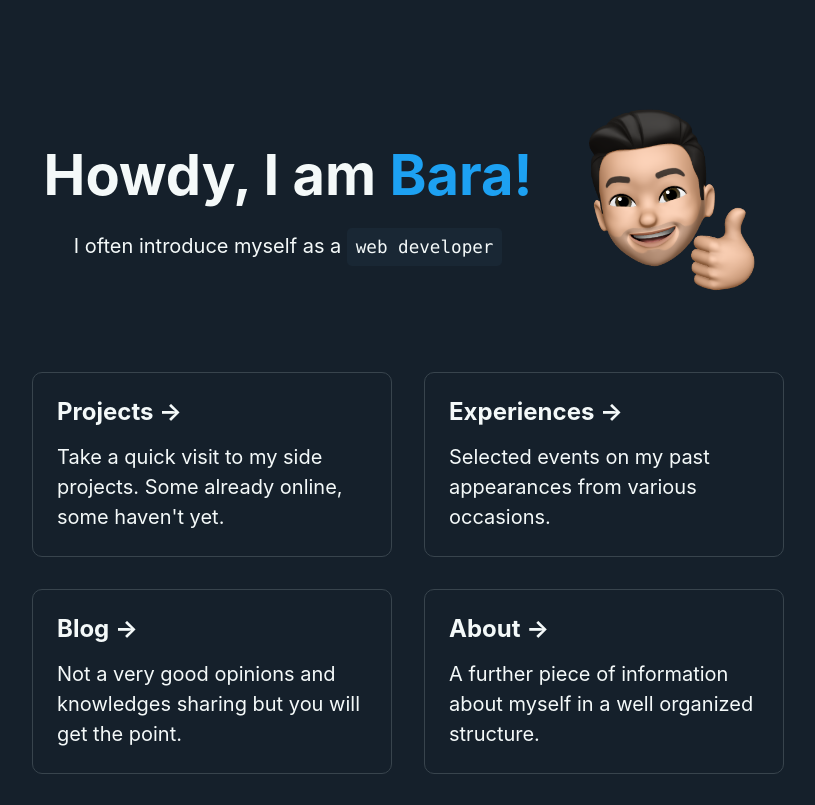
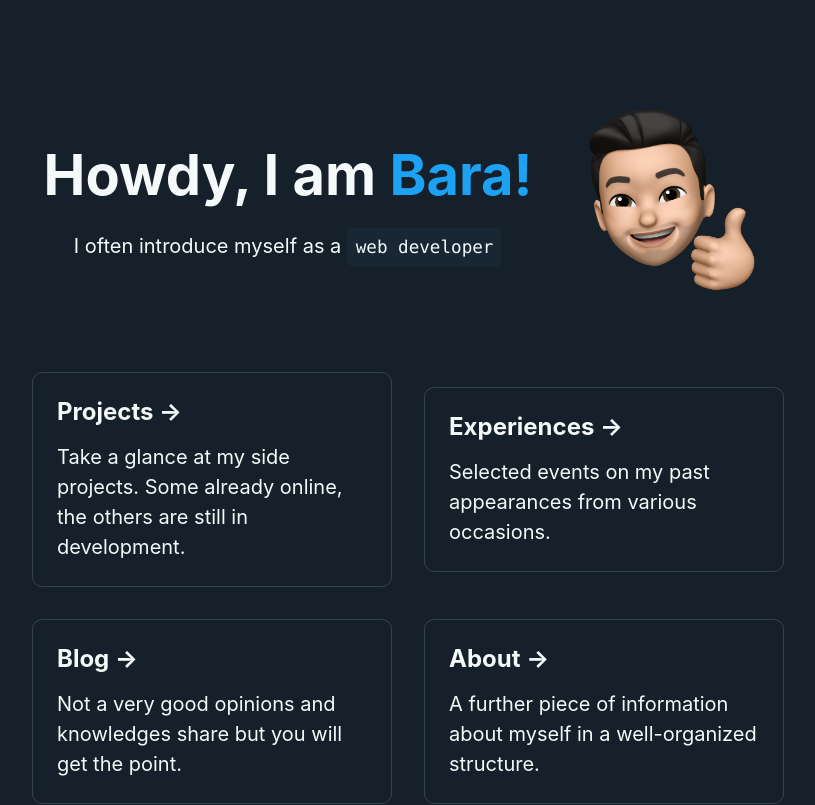
Before and after one commit to ilhambara/portfolio, a Next.js app: page / in a window 1280 px wide. Shown: the top 805 px of the page, without its empty margins (232-1047 px from the left). Built offline with nearby package versions, Linux system fonts and the light colour scheme.

Commit message:
Edit: home page menus

```diff
--- a/pages/index.js
+++ b/pages/index.js
@@ -62,7 +62,7 @@ export default function Home() {
         <div className={styles.grid}>
           <a href="https://github.com/ilhambara?tab=repositories" target="_blank" rel="noopener noreferrer" className={styles.card}>
             <h3>Projects &rarr;</h3>
-            <p>Take a quick visit to my side projects. Some already online, some haven't yet.</p>
+            <p>Take a glance at my side projects. Some already online, the others are still in development.</p>
           </a>
 
           <a href="/experiences" className={styles.card}>
@@ -72,12 +72,12 @@ export default function Home() {
 
           <a href="/blog" className={styles.card}>
             <h3>Blog &rarr;</h3>
-            <p>Not a very good opinions and knowledges sharing but you will get the point.</p>
+            <p>Not a very good opinions and knowledges share but you will get the point.</p>
           </a>
 
           <a href="/about" className={styles.card}>
             <h3>About &rarr;</h3>
-            <p>A further piece of information about myself in a well organized structure.</p>
+            <p>A further piece of information about myself in a well-organized structure.</p>
           </a>
         </div>
       </main>
```
